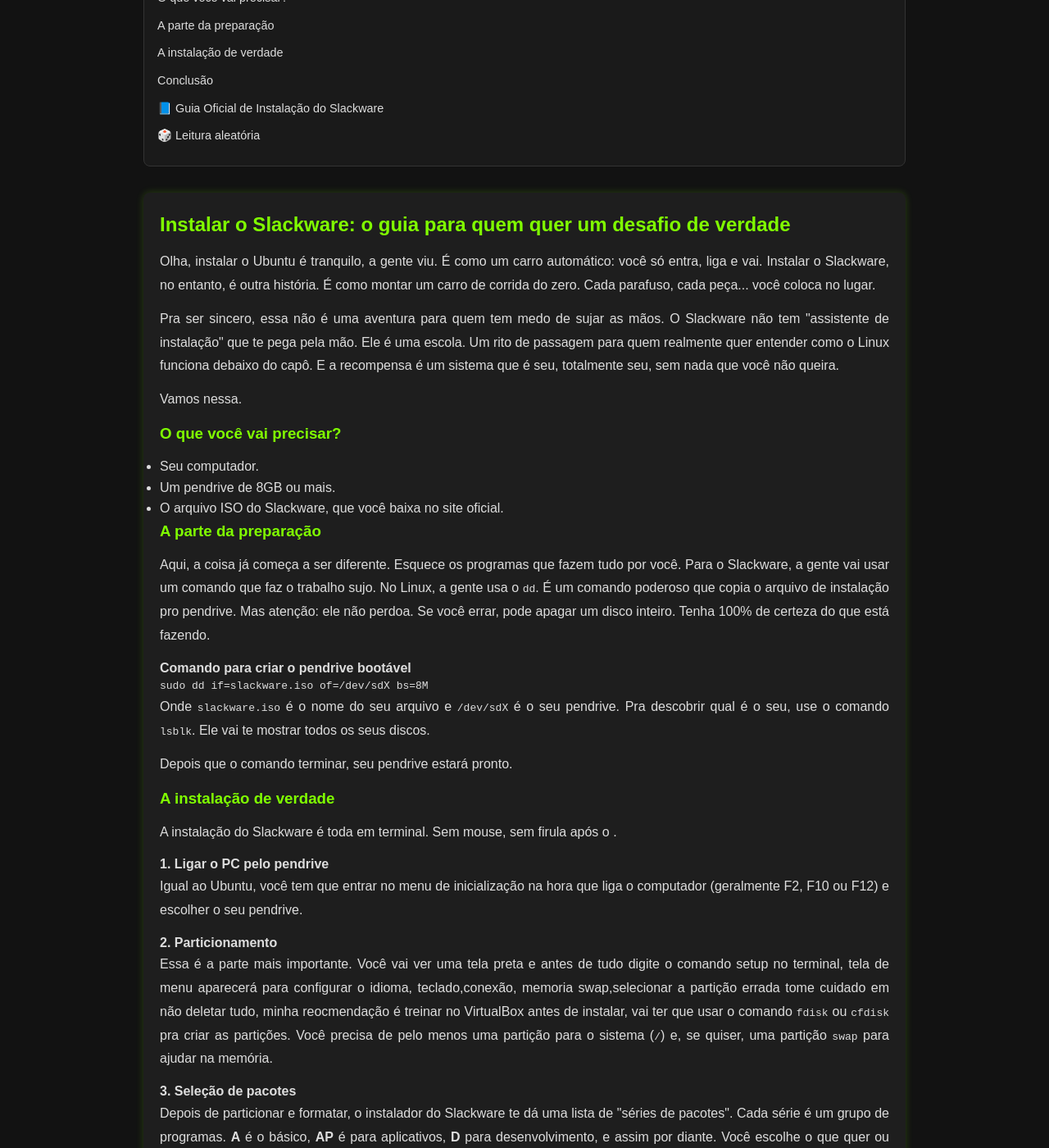
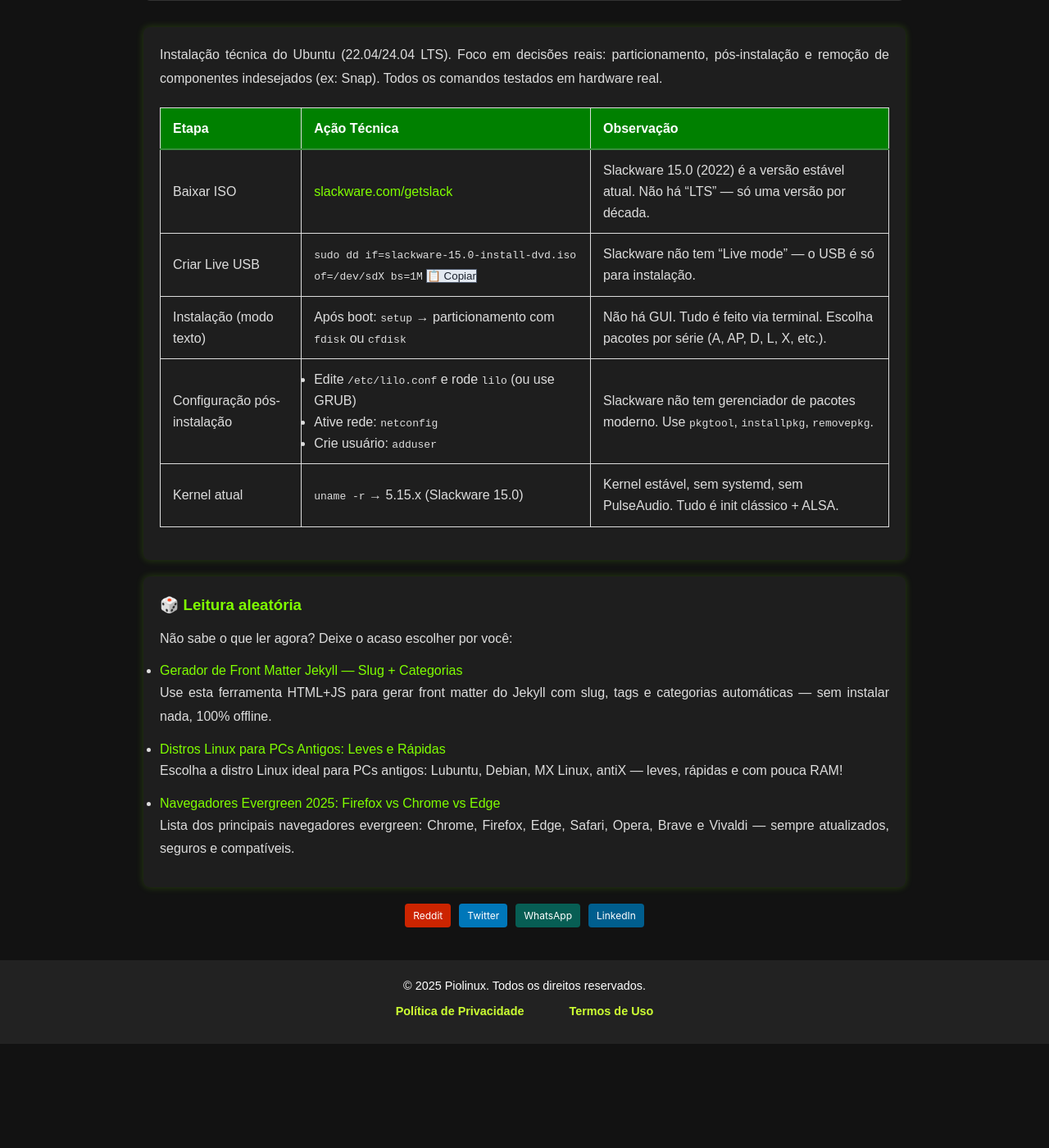
Before and after one commit to Piolinux/piolinux-site, a Jekyll site: the page built from _posts/2025-08-20-instalar-slackware-guia-completo-para-Iniciantes.md, in a window 1280 px wide and 1400 px high, scrolled down 296 px. Shown: the whole window at 82% size. Built offline with Jekyll 4.4.1, drawn with Linux system fonts in a browser that asks for light colours; after the commit the page ends 1569 px from its top, so only the background shows below that; some of the changed text lies outside the part shown.

Commit message:
Add files via upload

```diff
--- a/_posts/2025-08-20-instalar-slackware-guia-completo-para-Iniciantes.md
+++ b/_posts/2025-08-20-instalar-slackware-guia-completo-para-Iniciantes.md
@@ -13,96 +13,75 @@ permalink: /instalar-slackware-guia-completo/
 
   <section class="post-content">
 
+ <p>Instalação técnica do Ubuntu (22.04/24.04 LTS). Foco em decisões reais: particionamento, pós-instalação e remoção de componentes indesejados (ex: Snap). Todos os comandos testados em hardware real.</p>
+
+<table class="evergreen-table">
+  <thead>
+    <tr>
+      <th>Etapa</th>
+      <th>Ação Técnica</th>
+      <th>Observação</th>
+    </tr>
+  </thead>
+  <tbody>
+    <tr>
+      <td data-label="Etapa">Baixar ISO</td>
+      <td data-label="Ação Técnica">
+        <a href="https://www.slackware.com/getslack/" target="_blank">slackware.com/getslack</a>
+      </td>
+      <td data-label="Observação">Slackware 15.0 (2022) é a versão estável atual. Não há “LTS” — só uma versão por década.</td>
+    </tr>
+    <tr>
+      <td data-label="Etapa">Criar Live USB</td>
+      <td data-label="Ação Técnica">
+        <code>sudo dd if=slackware-15.0-install-dvd.iso of=/dev/sdX bs=1M</code>
+        <button class="copy-btn" data-command="sudo dd if=slackware-15.0-install-dvd.iso of=/dev/sdX bs=1M">📋 Copiar</button>
+      </td>
+      <td data-label="Observação">Slackware não tem “Live mode” — o USB é só para instalação.</td>
+    </tr>
+    <tr>
+      <td data-label="Etapa">Instalação (modo texto)</td>
+      <td data-label="Ação Técnica">
+        Após boot: <code>setup</code> → particionamento com <code>fdisk</code> ou <code>cfdisk</code>
+      </td>
+      <td data-label="Observação">Não há GUI. Tudo é feito via terminal. Escolha pacotes por série (A, AP, D, L, X, etc.).</td>
+    </tr>
+    <tr>
+      <td data-label="Etapa">Configuração pós-instalação</td>
+      <td data-label="Ação Técnica">
+        <ul>
+          <li>Edite <code>/etc/lilo.conf</code> e rode <code>lilo</code> (ou use GRUB)</li>
+          <li>Ative rede: <code>netconfig</code></li>
+          <li>Crie usuário: <code>adduser</code></li>
+        </ul>
+      </td>
+      <td data-label="Observação">Slackware não tem gerenciador de pacotes moderno. Use <code>pkgtool</code>, <code>installpkg</code>, <code>removepkg</code>.</td>
+    </tr>
+    <tr>
+      <td data-label="Etapa">Kernel atual</td>
+      <td data-label="Ação Técnica">
+        <code>uname -r</code> → 5.15.x (Slackware 15.0)
+      </td>
+      <td data-label="Observação">Kernel estável, sem systemd, sem PulseAudio. Tudo é init clássico + ALSA.</td>
+    </tr>
+  </tbody>
+</table>
+</section>
 
 
-<h2>Instalar o Slackware: o guia para quem quer um desafio de verdade</h2>
-
-<p>Olha, instalar o Ubuntu é tranquilo, a gente viu. É como um carro automático: você só entra, liga e vai. Instalar o Slackware, no entanto, é outra história. É como montar um carro de corrida do zero. Cada parafuso, cada peça... você coloca no lugar.</p>
-
-<p>Pra ser sincero, essa não é uma aventura para quem tem medo de sujar as mãos. O Slackware não tem "assistente de instalação" que te pega pela mão. Ele é uma escola. Um rito de passagem para quem realmente quer entender como o Linux funciona debaixo do capô. E a recompensa é um sistema que é seu, totalmente seu, sem nada que você não queira.</p>
-
-<p>Vamos nessa.</p>
-
-<h3>O que você vai precisar?</h3>
-<ul>
-  <li>Seu computador.</li>
-  <li>Um pendrive de 8GB ou mais.</li>
-  <li>O arquivo ISO do Slackware, que você baixa no site oficial.</li>
-</ul>
-
-<h3>A parte da preparação</h3>
-<p>Aqui, a coisa já começa a ser diferente. Esquece os programas que fazem tudo por você. Para o Slackware, a gente vai usar um comando que faz o trabalho sujo. No Linux, a gente usa o <code>dd</code>. É um comando poderoso que copia o arquivo de instalação pro pendrive. Mas atenção: ele não perdoa. Se você errar, pode apagar um disco inteiro. Tenha 100% de certeza do que está fazendo.</p>
-
-<h4>Comando para criar o pendrive bootável</h4>
-<pre>
-sudo dd if=slackware.iso of=/dev/sdX bs=8M
-</pre>
-<p>Onde <code>slackware.iso</code> é o nome do seu arquivo e <code>/dev/sdX</code> é o seu pendrive. Pra descobrir qual é o seu, use o comando <code>lsblk</code>. Ele vai te mostrar todos os seus discos.</p>
-<p>Depois que o comando terminar, seu pendrive estará pronto.</p>
-
-<h3>A instalação de verdade</h3>
-<p>A instalação do Slackware é toda em terminal. Sem mouse, sem firula
-após o .</p>
-
-<h4>1. Ligar o PC pelo pendrive</h4>
-<p>Igual ao Ubuntu, você tem que entrar no menu de inicialização na
-hora que liga o computador (geralmente F2, F10 ou F12) e escolher o seu
-pendrive.</p>
-
-
-
-<h4>2. Particionamento</h4>
-<p>Essa é a parte mais importante. Você vai ver uma tela preta e antes
-de tudo digite o comando setup no terminal, tela de menu aparecerá para
-configurar o idioma, teclado,conexão, memoria swap,selecionar a partição
-errada tome cuidado em
-não deletar tudo,
-minha reocmendação é treinar no VirtualBox antes de instalar, vai ter que usar o comando <code>fdisk</code> ou <code>cfdisk</code> pra criar as partições. Você precisa de pelo menos uma partição para o sistema (<code>/</code>) e, se quiser, uma partição <code>swap</code> para ajudar na memória.</p>
-
-<h4>3. Seleção de pacotes</h4>
-<p>Depois de particionar e formatar, o instalador do Slackware te dá uma lista de "séries de pacotes". Cada série é um grupo de programas. <strong>A</strong> é o básico, <strong>AP</strong> é para aplicativos, <strong>D</strong> para desenvolvimento, e assim por diante. Você escolhe o que quer ou não instalar. Sem lixo, sem nada que não sirva para o que você quer fazer.</p>
-
-<h4>4. Configuração</h4>
-<p>No final, é só fazer algumas configurações básicas: criar uma senha para o usuário <code>root</code>, configurar o teclado, o relógio e, por último, o <code>GRUB</code>, que é o programa responsável por inicializar o sistema.</p>
-
-<h3>Conclusão</h3>
-<p>E é isso. Pode levar um tempo, mas quando você terminar, o sistema vai ligar e você vai saber que foi você quem montou, peça por peça. O Slackware pode ser desafiador, mas a sensação de domínio e aprendizado vale cada minuto investido.</p>
-
-<p>A instalação é simples se quiser fazer ela bem detalhada é acessar o Site Oficial tudo que passei é bem simplificado, se ficar com dúvida.</p>
-
-
-
-
-<div style="
-background-color: #1a1a1a;
-border: 2px solid #3ba55d;
-padding: 15px;
-margin: 20px 0;
-border-radius: 10px;
-text-align: center;
-box-shadow: 0 4px 12px rgba(0,0,0,0.3);
-font-family: Arial, sans-serif;
-">
-<h2 style="color: #3ba55d; margin-bottom: 10px;">📘 Guia Oficial de Instalação do Slackware</h2>
-<p style="color: #e0e0e0; font-size: 16px; margin-bottom: 15px;">
-Quer se aprofundar ainda mais? Acesse a documentação oficial e veja o passo a passo completo direto da fonte!
-</p>
-<a href="https://docs.slackware.com/pt-br:slackware:install" target="_blank"
-style="
-background-color: #3ba55d;
-color: #fff;
-padding: 12px 20px;
-text-decoration: none;
-font-size: 18px;
-font-weight: bold;
-border-radius: 8px;
-transition: background 0.3s ease;
-display: inline-block;
-"
-onmouseover="this.style.backgroundColor='#2e8649'"
-onmouseout="this.style.backgroundColor='#3ba55d'">
-🔗 Acessar Documentação Oficial
-</a>
-</div>
-
-</section>
+<script>
+document.addEventListener('click', function(e) {
+  if (e.target.matches('.copy-btn')) {
+    const cmd = e.target.dataset.command; // ← aqui estava "cmd", agora é "command"
+    if (cmd) {
+      navigator.clipboard.writeText(cmd).then(() => {
+        const original = e.target.textContent;
+        e.target.textContent = '✓ Copiado!';
+        setTimeout(() => e.target.textContent = original, 1500);
+      }).catch(err => {
+        console.warn('Falha ao copiar:', err);
+      });
+    }
+  }
+});
+</script>
```
Also changed, not shown: _posts/2025-08-20-instalando-o-ubuntu-guia-de-um-amigo.md (+72 -53 lines).
